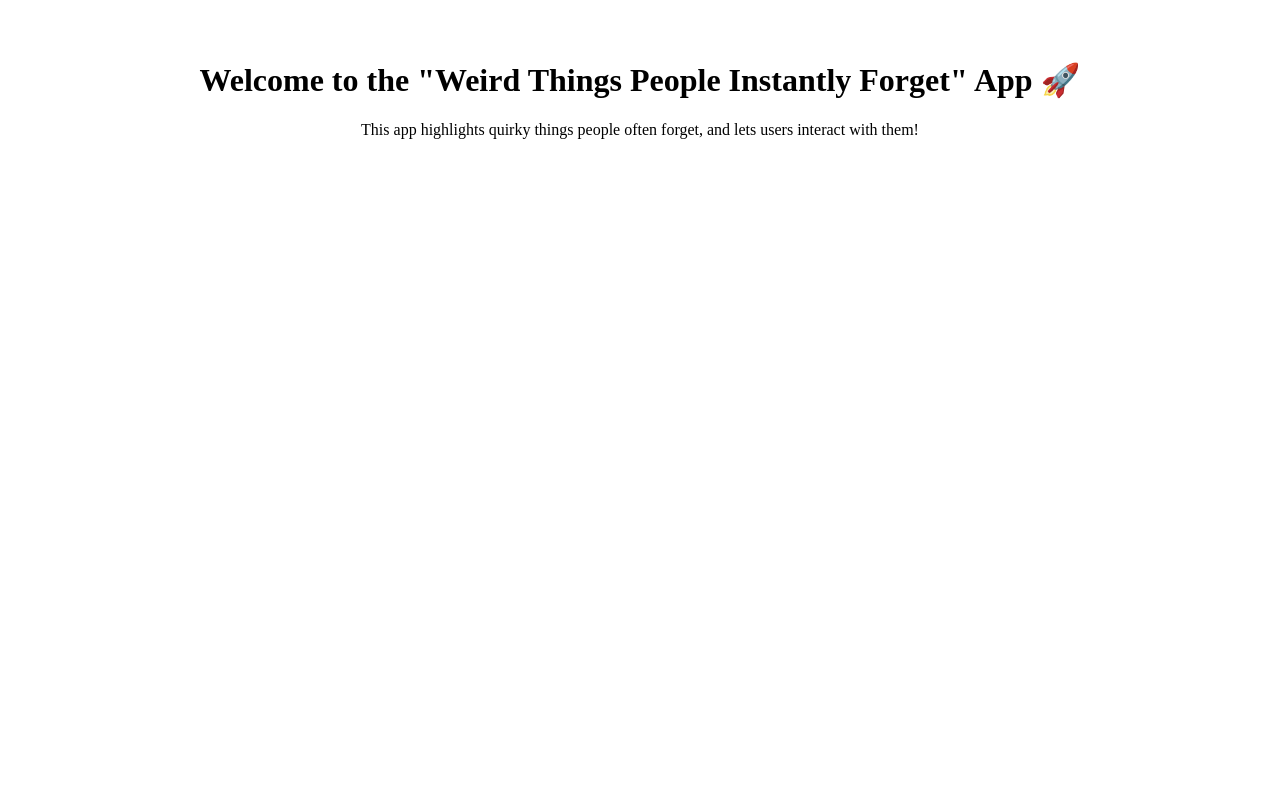
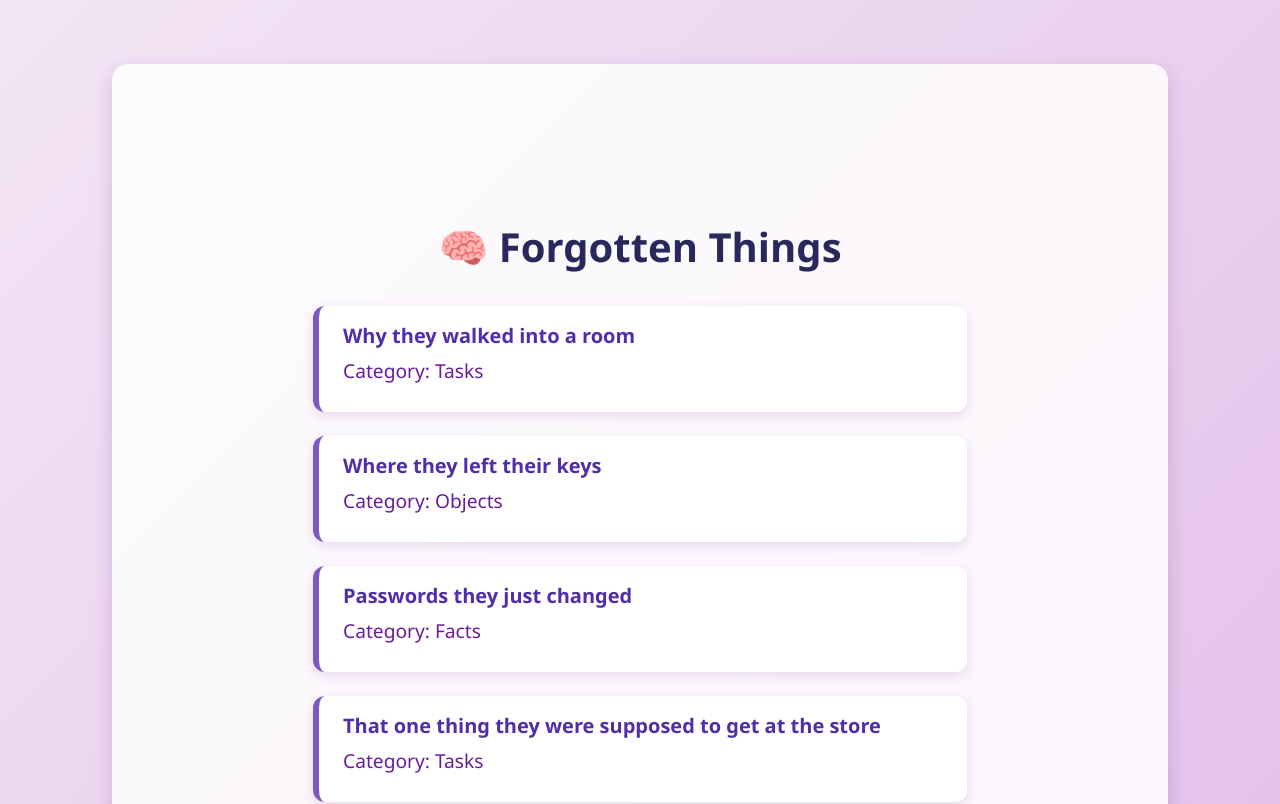
Before and after one commit to kalviumcommunity/S86_Weird_things_people_instantly_forget, a React (Vite) app in the folder frontend/: page /forgotten in a window 1280 px wide. Shown: the top 804 px of the page. Built offline with nearby package versions, Linux system fonts and the light colour scheme.

Commit message:
designed component

```diff
--- a/frontend/package.json
+++ b/frontend/package.json
@@ -11,7 +11,8 @@
   },
   "dependencies": {
     "react": "^19.0.0",
-    "react-dom": "^19.0.0"
+    "react-dom": "^19.0.0",
+    "react-router-dom": "^7.5.0"
   },
   "devDependencies": {
     "@eslint/js": "^9.21.0",
--- a/frontend/src/App.css
+++ b/frontend/src/App.css
@@ -0,0 +1,101 @@
+/* App.css */
+
+body {
+  margin: 0;
+  font-family: 'Segoe UI', Tahoma, Geneva, Verdana, sans-serif;
+  background: linear-gradient(135deg, #f3e5f5, #e1bee7);
+  color: hsl(267, 75%, 31%);
+  min-height: 100vh;
+}
+
+.home {
+  background-color: rgba(255, 255, 255, 0.85);
+  border-radius: 16px;
+  box-shadow: 0 8px 20px rgba(106, 27, 154, 0.2);
+  padding: 20px;
+  padding: 8rem;
+  margin: 4rem auto;
+  max-width: 800px;
+  max-width: 100vh;
+  text-align: center;
+}
+
+h1 {
+  color: #28285b;
+  font-size: 2.5rem;
+  margin-bottom: 1rem;
+}
+
+p {
+  font-size: 1.2rem;
+  color: #724ca8;
+  max-width: 600px;
+  margin: 0 auto;
+}
+
+/* div {
+  background-color: rgba(255, 255, 255, 0.85);
+  border-radius: 16px;
+  box-shadow: 0 8px 20px rgba(106, 27, 154, 0.2);
+  padding: 3rem;
+  margin: 4rem auto;
+  max-width: 800px;
+} */
+
+button {
+  height: 40px;
+  width: 170px;
+  margin-top: 100px;
+  border-radius: 20px;
+  background-color: rgb(240, 197, 237);
+}
+
+.forgotten-things-container {
+  display: flex;
+  flex-direction: column;
+  gap: 1.5rem;
+  margin-top: 2rem;
+  align-items: center;
+}
+
+.forgotten-card {
+  background-color: rgba(255, 255, 255, 0.95);
+  border-left: 6px solid #7e57c2;
+  border-radius: 12px;
+  padding: 1rem 1.5rem;
+  width: 100%;
+  max-width: 600px;
+  text-align: left;
+  box-shadow: 0 4px 12px rgba(123, 31, 162, 0.15);
+  transition: transform 0.2s ease;
+}
+
+.forgotten-card:hover {
+  transform: translateY(-5px);
+}
+
+.forgotten-card h3 {
+  color: #512da8;
+  font-size: 1.25rem;
+  margin: 0 0 0.5rem 0;
+}
+
+.forgotten-card p {
+  color: #6a1b9a;
+  margin-bottom: 0.75rem;
+}
+
+.view-button {
+  background-color: #f3e5f5;
+  color: #4a148c;
+  border: none;
+  padding: 8px 16px;
+  border-radius: 12px;
+  cursor: pointer;
+  font-weight: 600;
+  transition: background-color 0.3s ease;
+}
+
+.view-button:hover {
+  background-color: #e1bee7;
+}
--- a/frontend/src/App.jsx
+++ b/frontend/src/App.jsx
@@ -1,10 +1,28 @@
-function App() {
+import './App.css';
+import { BrowserRouter as Router, Routes, Route, useNavigate } from 'react-router-dom';
+import ForgottenThings from './components/ForgottenThings';
+
+function Home() {
+  const navigate = useNavigate();
+
   return (
-    <div style={{ textAlign: 'center', padding: '2rem' }}>
+    <div className='home'>
       <h1>Welcome to the "Weird Things People Instantly Forget" App 🚀</h1>
       <p>This app highlights quirky things people often forget, and lets users interact with them!</p>
+      <button onClick={() => navigate('/forgotten')}>View Forgotten Things</button>
     </div>
   );
 }
 
+function App() {
+  return (
+    <Router>
+      <Routes>
+        <Route path="/" element={<Home />} />
+        <Route path="/forgotten" element={<ForgottenThings />} />
+      </Routes>
+    </Router>
+  );
+}
+
 export default App;
--- /dev/null
+++ b/frontend/src/components/ForgottenThingCard.jsx
@@ -0,0 +1,12 @@
+import React from 'react';
+
+function ForgottenThingCard({ title, category }) {
+  return (
+    <div className="forgotten-card">
+      <h3>{title}</h3>
+      <p>Category: {category}</p>
+    </div>
+  );
+}
+
+export default ForgottenThingCard;
--- /dev/null
+++ b/frontend/src/components/ForgottenThings.jsx
@@ -0,0 +1,35 @@
+import React from 'react';
+import { useNavigate } from 'react-router-dom';
+import ForgottenThingCard from './ForgottenThingCard';
+
+function ForgottenThings() {
+  const navigate = useNavigate();
+
+  const dummyItems = [
+    { id: 1, title: "Why they walked into a room", category: "Tasks" },
+    { id: 2, title: "Where they left their keys", category: "Objects" },
+    { id: 3, title: "Passwords they just changed", category: "Facts" },
+    { id: 4, title: "That one thing they were supposed to get at the store", category: "Tasks" },
+  ];
+
+  return (
+    <div className="home">
+      <h1>🧠 Forgotten Things</h1>
+      <div className="forgotten-things-container">
+        {dummyItems.map((item) => (
+          <ForgottenThingCard
+            key={item.id}
+            title={item.title}
+            category={item.category}
+          />
+        ))}
+      </div>
+
+      <button className="back-button" onClick={() => navigate('/')}>
+        🔙 Back to Home
+      </button>
+    </div>
+  );
+}
+
+export default ForgottenThings;
```
Also changed, not shown: 1 other file (tests, documents, lock files or other folders).
